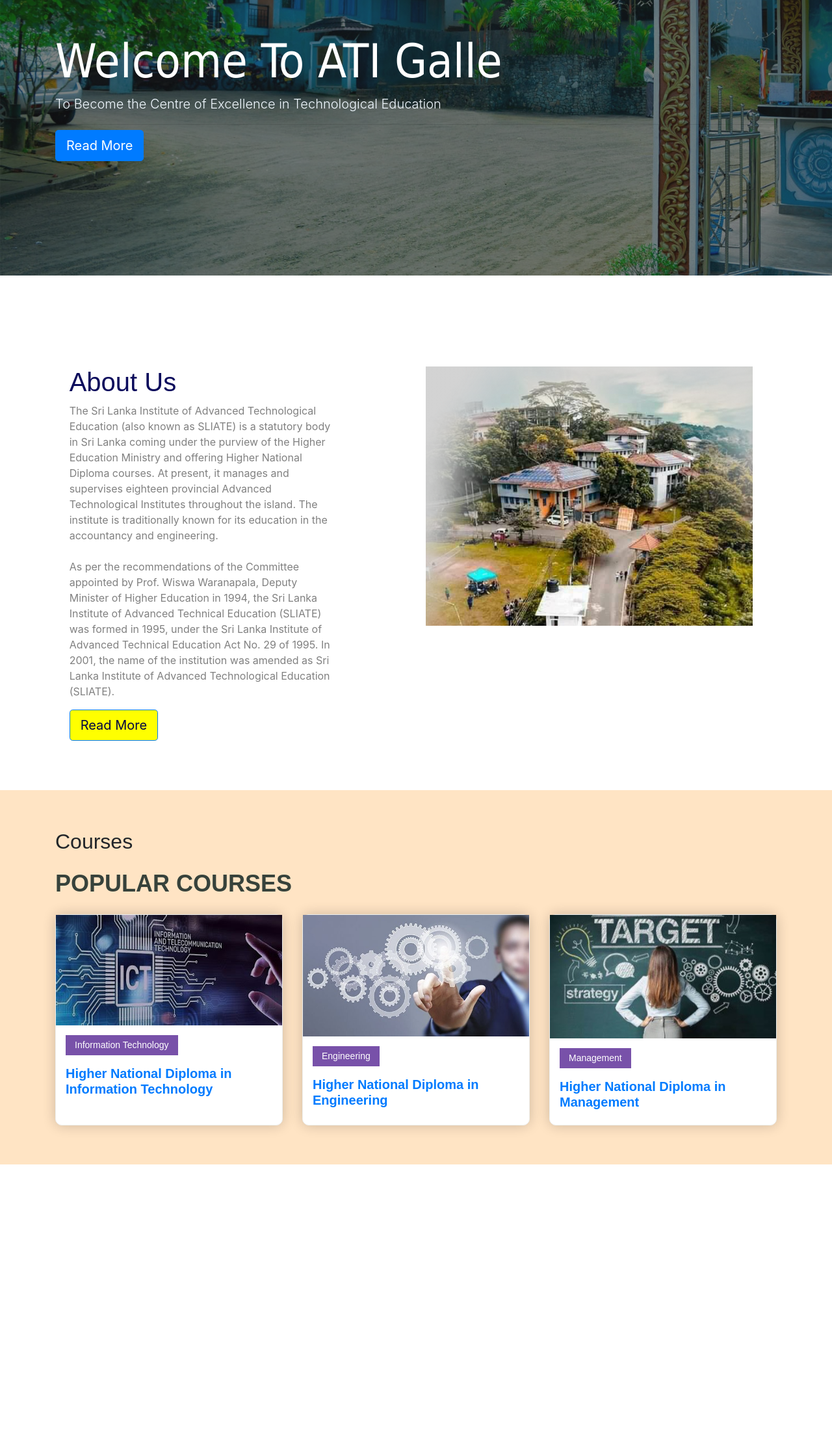
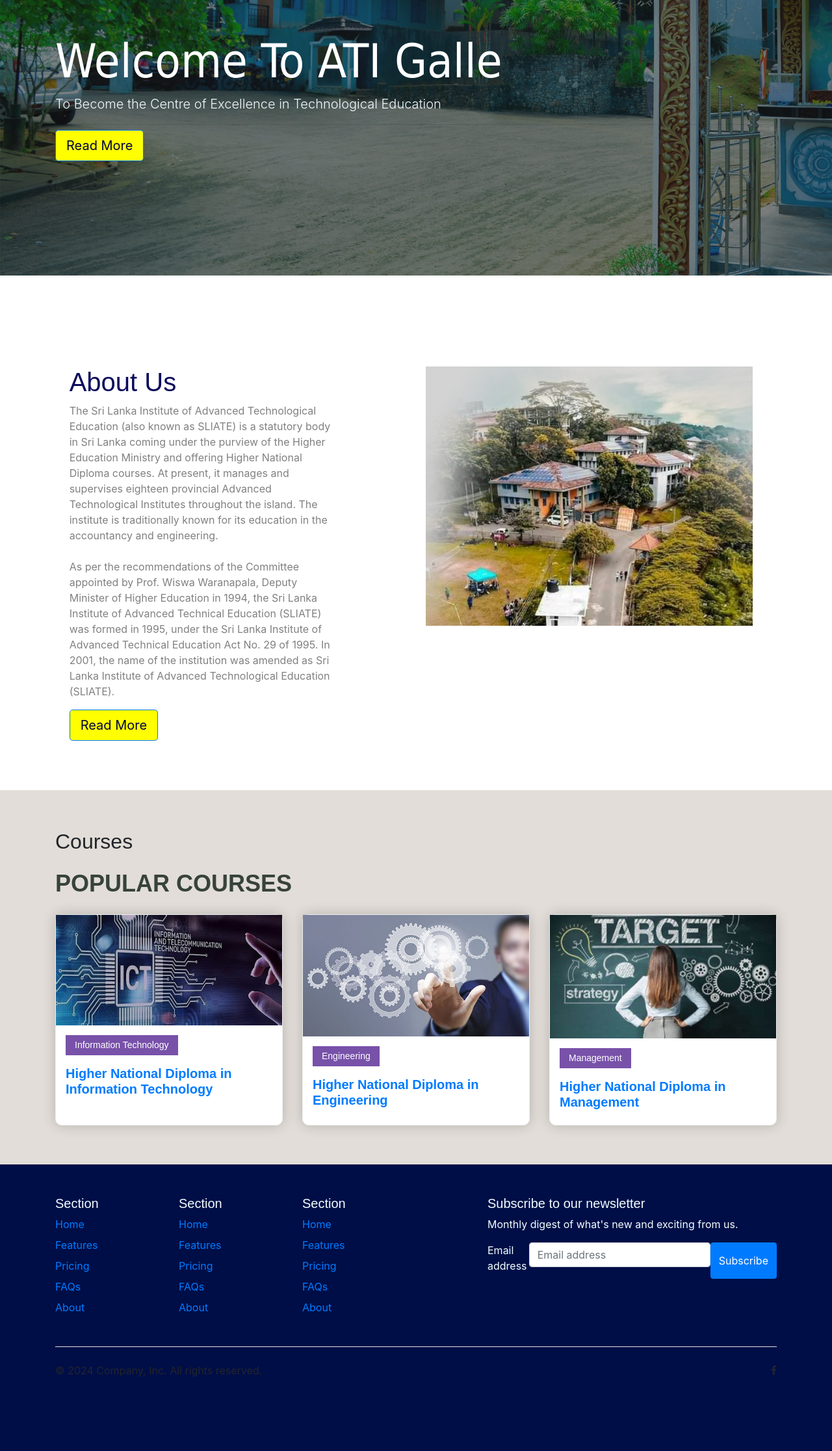
Before and after one commit to KVMSANDEEPA/Individual-project-sem1, a PHP site: page / in a window 1280 px wide. Shown: the part 309-2542 px from the top of the page at 65% size. Before the commit the page ends 2101 px from the top, so only its background shows below. Run offline with PHP 8.4, Linux system fonts and the light colour scheme.

Commit message:
update the footer

```diff
--- a/assets/css/index.css
+++ b/assets/css/index.css
@@ -52,8 +52,14 @@
     background-color: white;
 }
 .courses{
-    background-color: bisque;
+    background-color: rgb(226, 221, 216);
 }
 h1, h2, h3, h4, h5, h6 {
     font-family: "Raleway", sans-serif;
 }
+.footer-sec{
+    background-color: #000e47;
+}
+#footer{
+    color: azure;
+}
--- a/index.html
+++ b/index.html
@@ -5,7 +5,7 @@
     <!-- Required meta tags -->
     <meta charset="utf-8">
     <meta name="viewport" content="width=device-width, initial-scale=1, shrink-to-fit=no">
-
+    <link rel="stylesheet" href="https://maxcdn.bootstrapcdn.com/font-awesome/4.7.0/css/font-awesome.min.css">
     <!-- Bootstrap CSS -->
     <link rel="stylesheet" href="Assets/css/index.css">
     <link rel="stylesheet" href="https://stackpath.bootstrapcdn.com/bootstrap/4.3.1/css/bootstrap.min.css" integrity="sha384-ggOyR0iXCbMQv3Xipma34MD+dH/1fQ784/j6cY/iJTQUOhcWr7x9JvoRxT2MZw1T" crossorigin="anonymous">
@@ -81,7 +81,7 @@
           <p class="lead" style="color: aliceblue;">To Become the Centre of Excellence in Technological Education</p>
           <hr class="my-2" style="color: aliceblue;">
           <p class="lead">
-            <a class="btn btn-primary btn-lg" href="Jumbo action link" role="button">Read More</a>
+            <a class="btn btn-primary btn-lg" href="Jumbo action link" role="button" style="background-color: yellow; color: #000343;">Read More</a>
           </p>
           <br><br> <br><br>
         </div>
@@ -172,7 +172,65 @@
       </div>
     </div>
   </main>
+<section class="footer-sec">
+  <div class="container">
+    <footer class="py-5">
+      <div class="row">
+        <div class="col-6 col-md-2 mb-3" id="footer">
+          <h5>Section</h5>
+          <ul class="nav flex-column">
+            <li class="nav-item mb-2"><a href="#" class="nav-link p-0 text-body-secondary">Home</a></li>
+            <li class="nav-item mb-2"><a href="#" class="nav-link p-0 text-body-secondary">Features</a></li>
+            <li class="nav-item mb-2"><a href="#" class="nav-link p-0 text-body-secondary">Pricing</a></li>
+            <li class="nav-item mb-2"><a href="#" class="nav-link p-0 text-body-secondary">FAQs</a></li>
+            <li class="nav-item mb-2"><a href="#" class="nav-link p-0 text-body-secondary">About</a></li>
+          </ul>
+        </div>
 
+        <div class="col-6 col-md-2 mb-3" id="footer">
+          <h5>Section</h5>
+          <ul class="nav flex-column">
+            <li class="nav-item mb-2"><a href="#" class="nav-link p-0 text-body-secondary">Home</a></li>
+            <li class="nav-item mb-2"><a href="#" class="nav-link p-0 text-body-secondary">Features</a></li>
+            <li class="nav-item mb-2"><a href="#" class="nav-link p-0 text-body-secondary">Pricing</a></li>
+            <li class="nav-item mb-2"><a href="#" class="nav-link p-0 text-body-secondary">FAQs</a></li>
+            <li class="nav-item mb-2"><a href="#" class="nav-link p-0 text-body-secondary">About</a></li>
+          </ul>
+        </div>
+
+        <div class="col-6 col-md-2 mb-3" id="footer">
+          <h5>Section</h5>
+          <ul class="nav flex-column">
+            <li class="nav-item mb-2"><a href="#" class="nav-link p-0 text-body-secondary">Home</a></li>
+            <li class="nav-item mb-2"><a href="#" class="nav-link p-0 text-body-secondary">Features</a></li>
+            <li class="nav-item mb-2"><a href="#" class="nav-link p-0 text-body-secondary">Pricing</a></li>
+            <li class="nav-item mb-2"><a href="#" class="nav-link p-0 text-body-secondary">FAQs</a></li>
+            <li class="nav-item mb-2"><a href="#" class="nav-link p-0 text-body-secondary">About</a></li>
+          </ul>
+        </div>
+
+        <div class="col-md-5 offset-md-1 mb-3" id="footer">
+          <form>
+            <h5>Subscribe to our newsletter</h5>
+            <p>Monthly digest of what's new and exciting from us.</p>
+            <div class="d-flex flex-column flex-sm-row w-100 gap-2">
+              <label for="newsletter1" class="visually-hidden">Email address</label>
+              <input id="newsletter1" type="text" class="form-control" placeholder="Email address">
+              <button class="btn btn-primary" type="button">Subscribe</button>
+            </div>
+          </form>
+        </div>
+      </div>
+
+      <div class="d-flex flex-column flex-sm-row justify-content-between py-4 my-4 border-top" >
+        <p>&copy; 2024 Company, Inc. All rights reserved.</p>
+        <ul class="list-unstyled d-flex">
+          <li><i class="fa fa-facebook fa-xl" aria-hidden="true"></i></li>
+        </ul>
+      </div>
+    </footer>
+  </div>
+</section>
     <!-- Optional JavaScript -->
     <!-- jQuery first, then Popper.js, then Bootstrap JS -->
     <script src="https://code.jquery.com/jquery-3.3.1.slim.min.js" integrity="sha384-q8i/X+965DzO0rT7abK41JStQIAqVgRVzpbzo5smXKp4YfRvH+8abtTE1Pi6jizo" crossorigin="anonymous"></script>
```
